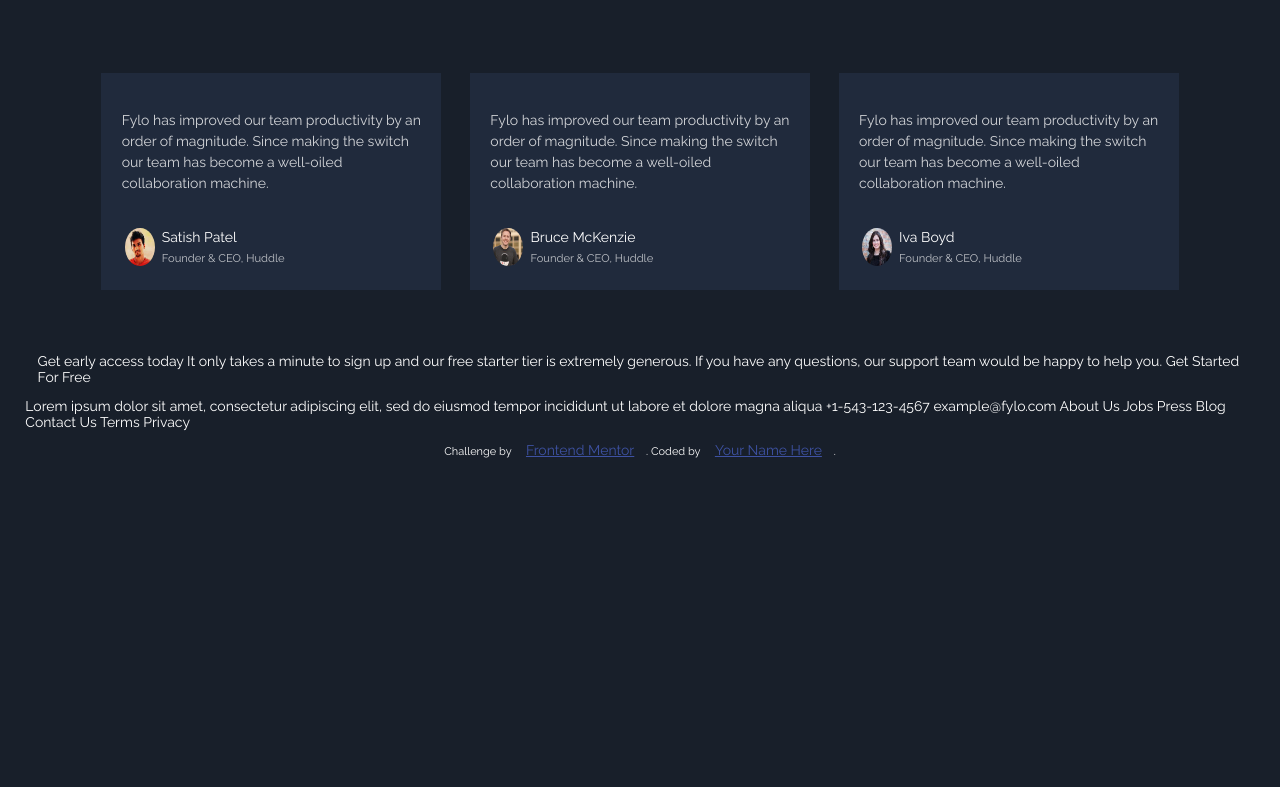
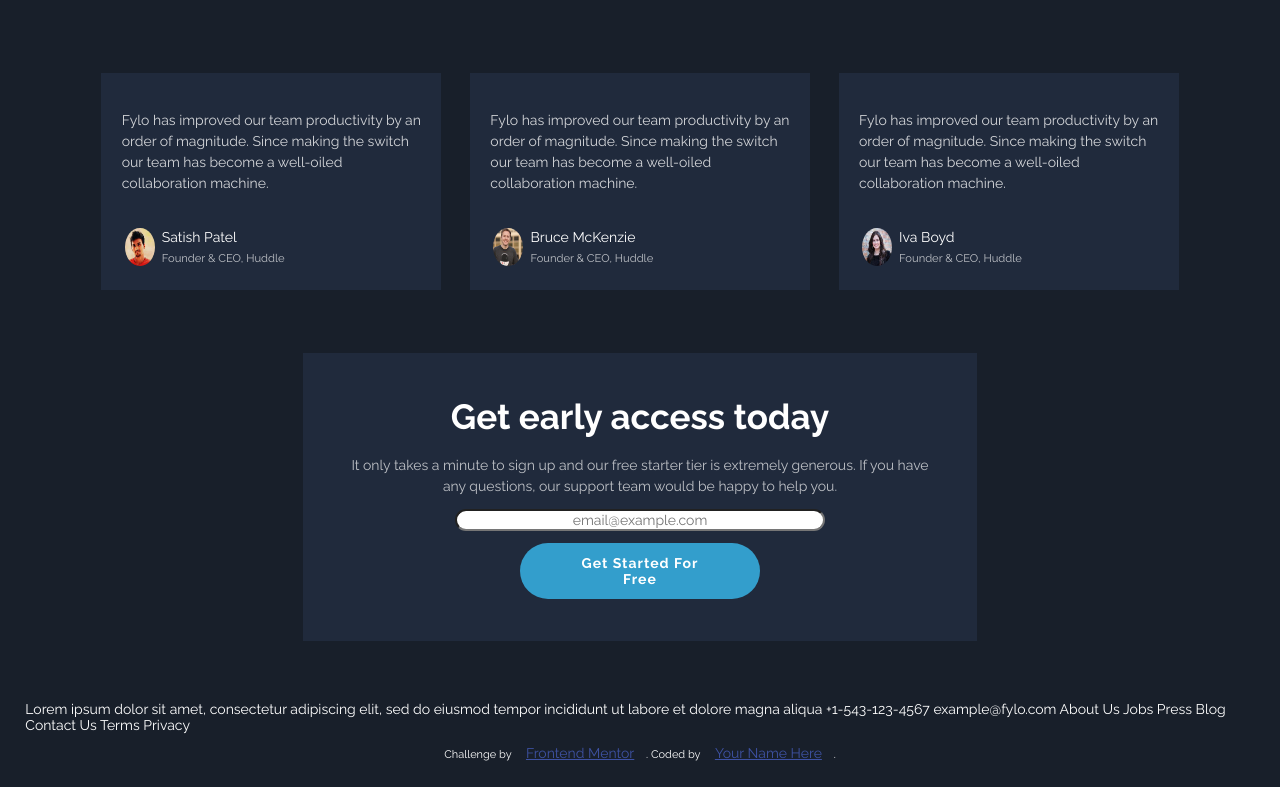
Before and after one commit to Skyz03/Fylo-dark-theme, a plain HTML site: page index.html in a window 1280 px wide. Shown: the part 1940-2727 px from the top of the page. Before the commit the page ends 2423 px from the top, so only its background shows below. Drawn offline with Linux system fonts and the light colour scheme.

Commit message:
Updates in the CTA section

```diff
--- a/index.html
+++ b/index.html
@@ -159,12 +159,20 @@
         </div>
       </div>
     </section>
-    Get early access today
 
-    It only takes a minute to sign up and our free starter tier is extremely generous. If you have any
-    questions, our support team would be happy to help you.
+    <section class="cta">
 
-    Get Started For Free
+      <h1 class="cta-heading"> Get early access today</h1>
+
+      <p class="cta-description"> It only takes a minute to sign up and our free starter tier is extremely generous. If
+        you have any
+        questions, our support team would be happy to help you.</p>
+
+      <input class="email-field" type="email" placeholder="email@example.com">
+
+      <button class="get-started2"> Get Started For Free</button>
+    </section>
+
   </main>
   Lorem ipsum dolor sit amet, consectetur adipiscing elit, sed do eiusmod tempor incididunt ut labore et
   dolore magna aliqua
--- a/styles.css
+++ b/styles.css
@@ -165,6 +165,43 @@
   margin-top: 5%;
 }
 
+/* CTA section  */
+.cta {
+  background-color: var(--color-dark-Blue4);
+  text-align: center;
+  width: 50%;
+  margin: 5% auto;
+  padding: 3%;
+}
+
+.cta-heading {
+  font-size: 2.5rem;
+}
+
+.cta-description {
+  margin-top: 3%;
+  line-height: 1.5;
+  opacity: 70%;
+}
+
+.email-field {
+  color: gray;
+  width: 60%;
+  border-radius: 15px;
+  text-align: center;
+}
+
+.get-started2 {
+  font-family: "Raleway", sans-serif;
+  width: 40%;
+  font-weight: 700;
+  letter-spacing: 1px;
+  background-color: var(--color-Blue);
+  border: 0;
+  padding: 2% 10%;
+  border-radius: 50px;
+}
+
 /* ATTRIBUTION SECTION  */
 .attribution {
   font-size: 11px;
```
Also changed, not shown: design/desktop-design.jpg.
